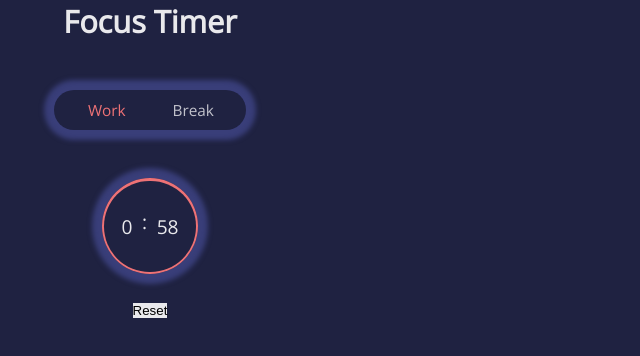
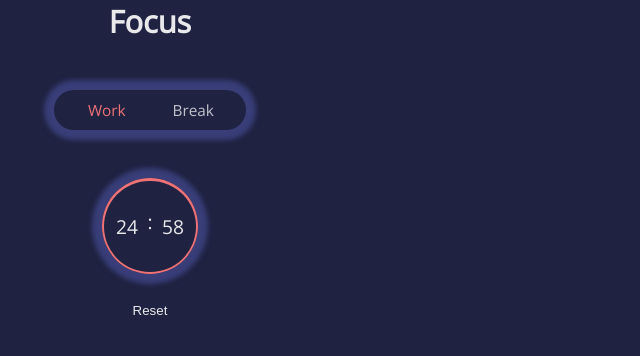
Before and after one commit to poorvaja-sathasivam/focus, a browser extension: page index.html in a window 1280 px wide. Both pictures are taken after a click on the button "Start". Shown: the whole page, without its empty margins (0-640 px from the left). Drawn offline with nearby package versions, Linux system fonts and the light colour scheme.

Commit message:
Add img files

```diff
--- a/index.html
+++ b/index.html
@@ -18,7 +18,7 @@
 <body>
   <section>
     <div class="container">
-      <center><h1>Focus Timer</h1></center>
+      <center><h1>Focus</h1></center>
     </div>
 
     <div class="panel">
--- a/script.js
+++ b/script.js
@@ -2,7 +2,7 @@
 let workTitle = document.getElementById('work');
 let breakTitle = document.getElementById('break');
 
-let workTime = 1;
+let workTime = 25;
 let breakTime = 5;
 
 let seconds = "00"
@@ -47,7 +47,6 @@ function start(){
                     //Start break
                     workMinutes = breakMinuttes;
                     breakCount++
-
                     workTitle.classList.remove('active');
                     breakTitle.classList.add('active');
                 }
--- a/styles.css
+++ b/styles.css
@@ -128,12 +128,15 @@ section{
 
 .controls button{
     border: none;
-    background-color: var(--color-font);
+    background-color: transparent;
     cursor: pointer;
+    color: var(--color-font);
 
 }
 
 .controls #reset{
     display: none;
-    background-color: var(--color-font);
+    background-color: transparent;
+    color: var(--color-font);
+
 }
```
Also changed, not shown: background.js (added, +18 -0 lines), 128.png, 16.png (added), 48.png (added), arrows-rotate-solid.png (added), focus.js (deleted), manifest.json, play-solid.png (added), play.png (added), reset.png (added), 1 other file.
